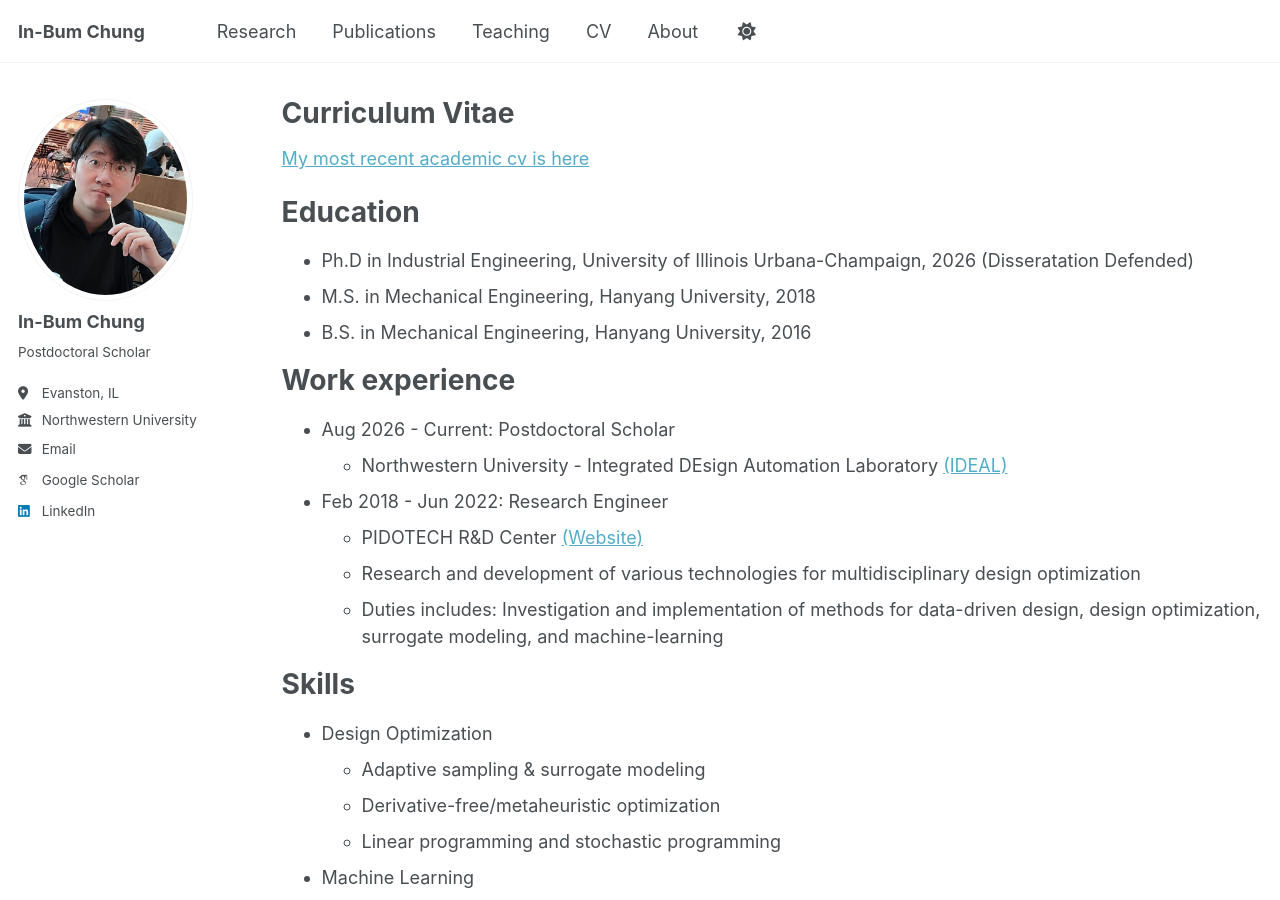
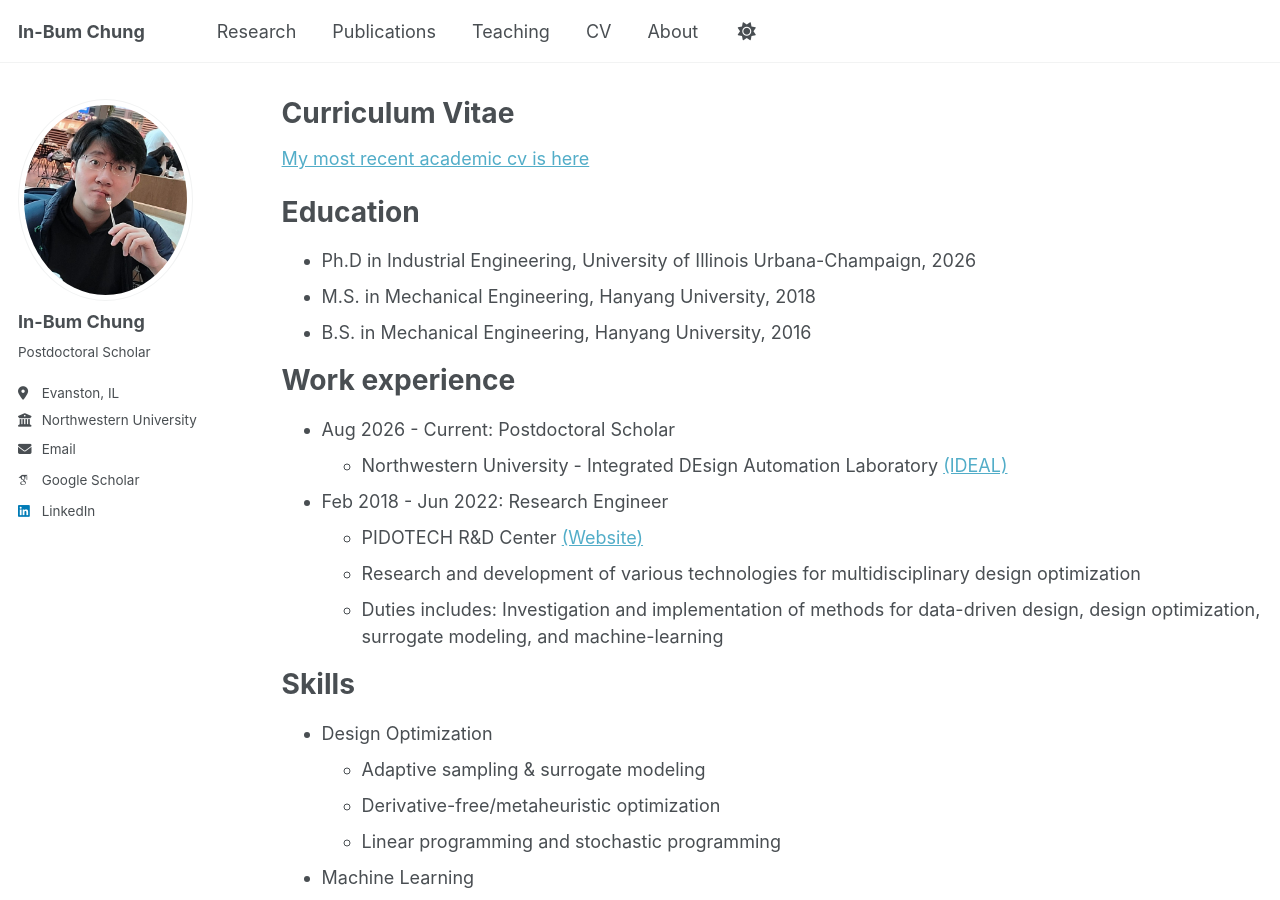
Before and after one commit to IBChung/IBChung.github.io, a Jekyll site: the page built from _pages/cv.md, in a window 1280 px wide and 900 px high. Built offline with Jekyll 4.4.1, drawn with Linux system fonts in a browser that asks for light colours; some web fonts are replaced; a script that is not in the unit is left out.

Commit message:
Update cv.md

```diff
--- a/_pages/cv.md
+++ b/_pages/cv.md
@@ -12,7 +12,7 @@ redirect_from:
 
 Education
 ======
-* Ph.D in Industrial Engineering, University of Illinois Urbana-Champaign, 2026 (Disseratation Defended)
+* Ph.D in Industrial Engineering, University of Illinois Urbana-Champaign, 2026
 * M.S. in Mechanical Engineering, Hanyang University, 2018
 * B.S. in Mechanical Engineering, Hanyang University, 2016
 
```
